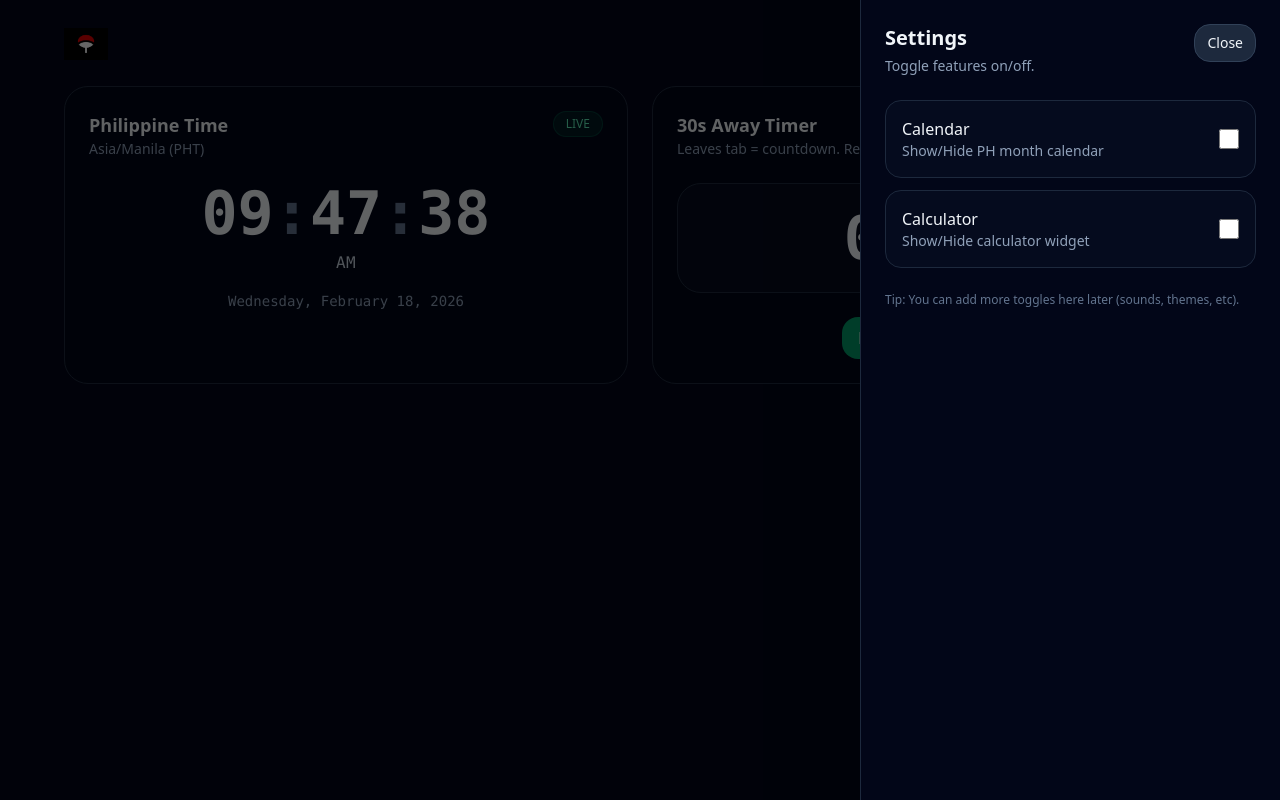
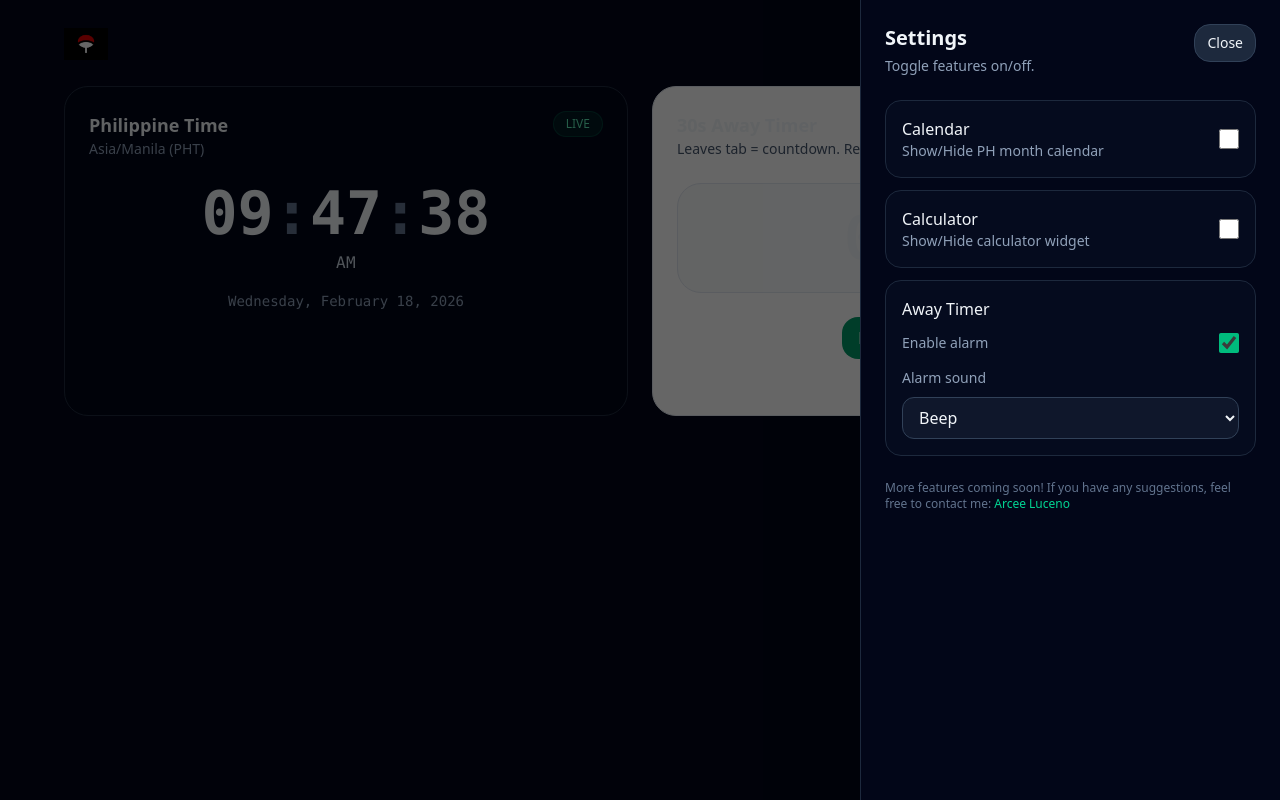
Before and after one commit to arceeluceno13/projectclock, a React (Vite) app: page / in a window 1280 px wide. Both pictures are taken after a click on the button "Settings". Built offline with nearby package versions, Linux system fonts and the light colour scheme.

Commit message:
Add alarm sound functionality to AwayTimer30s and SettingsPanel

```diff
--- a/src/App.tsx
+++ b/src/App.tsx
@@ -5,11 +5,16 @@ import PHCalendar from "./components/PHCalendar";
 import Calculator from "./components/Calculator";
 import SettingsPanel from "./components/SettingsPanel";
 import uchiha from "./assets/uchiha.jpg";
+import type { AlarmSound } from "./utils/alarmSounds";
+
 
 export default function App() {
   const [settingsOpen, setSettingsOpen] = useState<boolean>(false);
   const [showCalendar, setShowCalendar] = useState<boolean>(false);
   const [showCalculator, setShowCalculator] = useState<boolean>(false);
+  const [awayTimerEnabled, setAwayTimerEnabled] = useState(true);
+  const [awayTimerAlarmEnabled, setAwayTimerAlarmEnabled] = useState(true);
+  const [awayTimerAlarmSound, setAwayTimerAlarmSound] = useState<AlarmSound>("beep");
 
   return (
     <div className="min-h-screen bg-slate-950 text-slate-100 p-6">
@@ -17,11 +22,11 @@ export default function App() {
         <header className="mb-6 flex flex-wrap items-center justify-between gap-4">
           <div>
             <h1 className="text-2xl sm:text-3xl font-semibold">
-                <img
-                  src={uchiha}
-                  alt="Uchiha"
-                  className="inline-block w-11 h-8 mr-2 -mt-1"
-                />
+              <img
+                src={uchiha}
+                alt="Uchiha"
+                className="inline-block w-11 h-8 mr-2 -mt-1"
+              />
             </h1>
           </div>
 
@@ -35,7 +40,10 @@ export default function App() {
 
         <div className="grid grid-cols-1 lg:grid-cols-2 gap-6">
           <PhilippineClock />
-          <AwayTimer30s />
+          <AwayTimer30s
+            alarmEnabled={awayTimerAlarmEnabled}
+            alarmSound={awayTimerAlarmSound}
+          />
           {showCalendar ? <PHCalendar /> : null}
 
 
@@ -53,6 +61,12 @@ export default function App() {
         setShowCalendar={setShowCalendar}
         showCalculator={showCalculator}
         setShowCalculator={setShowCalculator}
+        awayTimerEnabled={awayTimerEnabled}
+        setAwayTimerEnabled={setAwayTimerEnabled}
+        awayTimerAlarmEnabled={awayTimerAlarmEnabled}
+        setAwayTimerAlarmEnabled={setAwayTimerAlarmEnabled}
+        awayTimerAlarmSound={awayTimerAlarmSound}
+        setAwayTimerAlarmSound={setAwayTimerAlarmSound}
       />
     </div>
   );
--- a/src/components/AwayTimer30s.tsx
+++ b/src/components/AwayTimer30s.tsx
@@ -1,84 +1,47 @@
 import { useEffect, useMemo, useRef, useState } from "react";
+import type { AlarmSound } from "../utils/alarmSounds";
+import { playTimeUp, playWarningTick } from "../utils/alarmSounds";
 
 const DEFAULT_MS = 30_000;
 const WARNING_SECONDS = 3;
 
 const pad2 = (n: number): string => String(n).padStart(2, "0");
 
-// Extend Window typing for Safari
-declare global {
-  interface Window {
-    webkitAudioContext?: typeof AudioContext;
-  }
-}
+type AwayTimer30sProps = {
+  alarmEnabled: boolean;
+  alarmSound: AlarmSound;
+};
 
-function playBeep(freq = 880, durationMs = 200): void {
-  const AudioCtx = window.AudioContext || window.webkitAudioContext;
-  if (!AudioCtx) return;
-
-  const ctx = new AudioCtx();
-  const osc = ctx.createOscillator();
-  const gain = ctx.createGain();
-
-  osc.type = "sine";
-  osc.frequency.value = freq;
-  gain.gain.value = 0.0001;
-
-  osc.connect(gain);
-  gain.connect(ctx.destination);
-
-  const t = ctx.currentTime;
-  gain.gain.exponentialRampToValueAtTime(0.25, t + 0.01);
-  gain.gain.exponentialRampToValueAtTime(0.0001, t + durationMs / 1000);
-
-  osc.start();
-  osc.stop(t + durationMs / 1000);
-
-  osc.onended = () => {
-    ctx.close().catch(() => {});
-  };
-}
-
-export default function AwayTimer30s() {
+export default function AwayTimer30s({ alarmEnabled, alarmSound }: AwayTimer30sProps) {
   const [enabled, setEnabled] = useState<boolean>(true);
   const [remainingMs, setRemainingMs] = useState<number>(DEFAULT_MS);
   const [away, setAway] = useState<boolean>(false);
   const [finished, setFinished] = useState<boolean>(false);
 
-  // ✅ Fix ref types
   const intervalRef = useRef<number | null>(null);
   const lastRef = useRef<number | null>(null);
   const lastWarnedSecond = useRef<number | null>(null);
 
   const remaining = useMemo(() => {
     const totalSec = Math.max(0, Math.ceil(remainingMs / 1000));
-    return {
-      mm: Math.floor(totalSec / 60),
-      ss: totalSec % 60,
-      totalSec,
-    };
+    return { mm: Math.floor(totalSec / 60), ss: totalSec % 60, totalSec };
   }, [remainingMs]);
 
-  const isWarning =
-    enabled && away && remaining.totalSec > 0 && remaining.totalSec <= WARNING_SECONDS;
+  const isWarning = enabled && away && remaining.totalSec > 0 && remaining.totalSec <= WARNING_SECONDS;
 
-  // Detect away
+  // Detect away (mouse leave OR tab hidden)
   useEffect(() => {
     const onMouseOver = (): void => setAway(false);
 
     const onMouseOut = (e: MouseEvent): void => {
-      // relatedTarget === null -> left window
       if ((e as any).relatedTarget === null) setAway(true);
     };
 
-    const onVisibility = (): void => {
-      setAway(document.visibilityState !== "visible");
-    };
+    const onVisibility = (): void => setAway(document.visibilityState !== "visible");
 
     document.addEventListener("mouseover", onMouseOver);
     document.addEventListener("mouseout", onMouseOut);
     document.addEventListener("visibilitychange", onVisibility);
-
     onVisibility();
 
     return () => {
@@ -97,7 +60,7 @@ export default function AwayTimer30s() {
     }
   }, [away]);
 
-  // Reset if disabled
+  // Reset if timer disabled
   useEffect(() => {
     if (!enabled) {
       setRemainingMs(DEFAULT_MS);
@@ -106,7 +69,7 @@ export default function AwayTimer30s() {
     }
   }, [enabled]);
 
-  // Countdown
+  // Countdown loop
   useEffect(() => {
     const shouldRun = enabled && away && remainingMs > 0 && !finished;
 
@@ -137,68 +100,65 @@ export default function AwayTimer30s() {
     };
   }, [enabled, away, remainingMs, finished]);
 
-  // Warning beeps at 3,2,1
+  // Warning ticks
   useEffect(() => {
     if (!isWarning) return;
+    if (!alarmEnabled) return;
 
     if (lastWarnedSecond.current !== remaining.totalSec) {
       lastWarnedSecond.current = remaining.totalSec;
-      playBeep(1000, 150);
+      playWarningTick(alarmSound, remaining.totalSec);
     }
-  }, [isWarning, remaining.totalSec]);
+  }, [isWarning, remaining.totalSec, alarmEnabled, alarmSound]);
 
   // Final alarm at 0
   useEffect(() => {
     if (enabled && away && remaining.totalSec === 0 && !finished) {
       setFinished(true);
-      playBeep(600, 1000);
+      if (alarmEnabled) playTimeUp(alarmSound);
     }
-  }, [enabled, away, remaining.totalSec, finished]);
+  }, [enabled, away, remaining.totalSec, finished, alarmEnabled, alarmSound]);
 
   return (
-    <div className="rounded-3xl border border-slate-800 bg-slate-950/40 p-6">
+    <div className="rounded-3xl border border-slate-200 bg-white p-6 dark:border-slate-800 dark:bg-slate-950/40">
       <div className="flex items-start justify-between gap-4">
         <div>
           <h2 className="text-lg font-semibold">30s Away Timer</h2>
-          <p className="text-slate-400 text-sm">Leaves tab = countdown. Return = reset.</p>
+          <p className="text-slate-600 dark:text-slate-400 text-sm">
+            Leaves tab = countdown. Return = reset.
+          </p>
         </div>
-
+        <div className="items-center">
           <span
             className={[
               "text-xs px-3 py-1 rounded-full border",
               enabled
-              ? "bg-emerald-500/10 text-emerald-300 border-emerald-500/20"
-              : "bg-slate-500/10 text-slate-300 border-slate-500/20",
+                ? "bg-emerald-500/10 text-emerald-700 border-emerald-500/20 dark:text-emerald-300"
+                : "bg-slate-500/10 text-slate-700 border-slate-500/20 dark:text-slate-300",
             ].join(" ")}
           >
             {enabled ? "ENABLED" : "DISABLED"}
           </span>
         </div>
+      </div>
 
       <div
         className={[
           "mt-6 rounded-3xl border p-6 text-center font-mono transition-all duration-200",
-          isWarning ? "border-red-500 bg-red-500/10 animate-pulse" : "border-slate-800 bg-slate-900/30",
+          isWarning
+            ? "border-red-500 bg-red-500/10 animate-pulse"
+            : "border-slate-200 bg-slate-50 dark:border-slate-800 dark:bg-slate-900/30",
         ].join(" ")}
       >
-        <div
-          className={[
-            "text-5xl sm:text-6xl font-bold tabular-nums transition-colors",
-            isWarning ? "text-red-400" : "",
-          ].join(" ")}
-        >
+        <div className={["text-5xl sm:text-6xl font-bold tabular-nums", isWarning ? "text-red-500" : ""].join(" ")}>
           {pad2(remaining.mm)}:{pad2(remaining.ss)}
         </div>
 
-        {isWarning && (
-          <div className="mt-3 text-red-400 font-semibold">⚠ {remaining.totalSec} seconds left!</div>
-        )}
-
-        {finished && away && enabled && (
-          <div className="mt-4 text-rose-400 font-semibold">⏰ Time’s up!</div>
-        )}
+        {isWarning && <div className="mt-3 text-red-500 font-semibold">⚠ {remaining.totalSec} seconds left!</div>}
+        {finished && away && enabled && <div className="mt-4 text-rose-500 font-semibold">⏰ Time’s up!</div>}
       </div>
 
+      {/* ✅ Buttons stay here */}
       <div className="mt-6 flex gap-3 justify-center">
         <button
           onClick={() => setEnabled(true)}
@@ -214,6 +174,10 @@ export default function AwayTimer30s() {
           Disable
         </button>
       </div>
+
+      <div className="flex mt-4 text-xs text-slate-500 justify-center">
+        Alarm: <span className="text-slate-300">{alarmEnabled ? alarmSound : "OFF"}</span>
+      </div>
     </div>
   );
 }
--- a/src/components/SettingsPanel.tsx
+++ b/src/components/SettingsPanel.tsx
@@ -1,3 +1,5 @@
+import type { AlarmSound } from "../utils/alarmSounds";
+
 type SettingsPanelProps = {
   open: boolean;
   onClose: () => void;
@@ -7,6 +9,15 @@ type SettingsPanelProps = {
 
   showCalculator: boolean;
   setShowCalculator: (v: boolean) => void;
+
+  awayTimerEnabled: boolean;
+  setAwayTimerEnabled: (v: boolean) => void;
+
+  awayTimerAlarmEnabled: boolean;
+  setAwayTimerAlarmEnabled: (v: boolean) => void;
+
+  awayTimerAlarmSound: AlarmSound;
+  setAwayTimerAlarmSound: (v: AlarmSound) => void;
 };
 
 export default function SettingsPanel({
@@ -16,6 +27,12 @@ export default function SettingsPanel({
   setShowCalendar,
   showCalculator,
   setShowCalculator,
+  awayTimerEnabled,
+  setAwayTimerEnabled,
+  awayTimerAlarmEnabled,
+  setAwayTimerAlarmEnabled,
+  awayTimerAlarmSound,
+  setAwayTimerAlarmSound,
 }: SettingsPanelProps) {
   if (!open) return null;
 
@@ -29,7 +46,7 @@ export default function SettingsPanel({
       />
 
       {/* Panel */}
-      <div className="absolute right-0 top-0 h-full w-full sm:w-[420px] bg-slate-950 border-l border-slate-800 p-6">
+      <div className="absolute right-0 top-0 h-full w-full sm:w-[420px] bg-slate-950 border-l border-slate-800 p-6 overflow-y-auto">
         <div className="flex items-start justify-between gap-4">
           <div>
             <h2 className="text-xl font-semibold">Settings</h2>
@@ -71,10 +88,45 @@ export default function SettingsPanel({
               className="h-5 w-5 accent-emerald-500"
             />
           </label>
+
+          <div className="rounded-2xl border border-slate-800 bg-slate-900/30 p-4 space-y-3">
+            <div className="font-medium">Away Timer</div>
+
+            <label className="flex items-center justify-between gap-4">
+              <span className="text-sm text-slate-400">Enable alarm</span>
+              <input
+                type="checkbox"
+                checked={awayTimerAlarmEnabled}
+                onChange={(e) => setAwayTimerAlarmEnabled(e.target.checked)}
+                className="h-5 w-5 accent-emerald-500"
+              />
+            </label>
+
+            <label className="block">
+              <span className="text-sm text-slate-400">Alarm sound</span>
+              <select
+                value={awayTimerAlarmSound}
+                onChange={(e) => setAwayTimerAlarmSound(e.target.value as AlarmSound)}
+                className="mt-2 w-full rounded-xl bg-slate-900 border border-slate-700 px-3 py-2 outline-none"
+                disabled={!awayTimerAlarmEnabled}
+              >
+                <option value="beep">Beep</option>
+                <option value="chime">Chime</option>
+                <option value="siren">Siren</option>
+                <option value="none">None</option>
+              </select>
+            </label>
+          </div>
         </div>
 
         <p className="mt-6 text-xs text-slate-500">
-          Tip: You can add more toggles here later (sounds, themes, etc).
+          More features coming soon! If you have any suggestions, feel free to contact me:{" "}
+          <a
+            href="mailto:lucenoarcee0@gmail.com"
+            className="text-emerald-400 hover:text-emerald-300"
+          >
+            Arcee Luceno
+          </a>
         </p>
       </div>
     </div>
--- /dev/null
+++ b/src/utils/alarmSounds.ts
@@ -0,0 +1,88 @@
+export type AlarmSound = "beep" | "chime" | "siren" | "none";
+
+declare global {
+  interface Window {
+    webkitAudioContext?: typeof AudioContext;
+  }
+}
+
+function withAudioCtx(fn: (ctx: AudioContext, t0: number) => void): void {
+  const AudioCtx = window.AudioContext || window.webkitAudioContext;
+  if (!AudioCtx) return;
+
+  const ctx = new AudioCtx();
+  const t0 = ctx.currentTime;
+
+  try {
+    fn(ctx, t0);
+  } finally {
+    // close after a short delay (let sound finish)
+    setTimeout(() => {
+      ctx.close().catch(() => {});
+    }, 1500);
+  }
+}
+
+function beep(ctx: AudioContext, t: number, freq: number, dur: number, gainValue = 0.22) {
+  const osc = ctx.createOscillator();
+  const gain = ctx.createGain();
+  osc.type = "sine";
+  osc.frequency.value = freq;
+
+  gain.gain.setValueAtTime(0.0001, t);
+  gain.gain.exponentialRampToValueAtTime(gainValue, t + 0.01);
+  gain.gain.exponentialRampToValueAtTime(0.0001, t + dur);
+
+  osc.connect(gain);
+  gain.connect(ctx.destination);
+
+  osc.start(t);
+  osc.stop(t + dur);
+}
+
+export function playWarningTick(sound: AlarmSound, secondsLeft: number): void {
+  if (sound === "none") return;
+
+  // short tick on 3,2,1
+  withAudioCtx((ctx, t0) => {
+    const base = t0;
+    if (sound === "beep") beep(ctx, base, 1100, 0.12, 0.18);
+    else if (sound === "chime") beep(ctx, base, 880 + (3 - secondsLeft) * 120, 0.10, 0.16);
+    else if (sound === "siren") beep(ctx, base, 1400, 0.08, 0.14);
+  });
+}
+
+export function playTimeUp(sound: AlarmSound): void {
+  if (sound === "none") return;
+
+  withAudioCtx((ctx, t0) => {
+    if (sound === "beep") {
+      // long low beep
+      beep(ctx, t0, 600, 0.9, 0.25);
+    } else if (sound === "chime") {
+      // pleasant 3-note chime
+      beep(ctx, t0 + 0.00, 784, 0.18, 0.22);
+      beep(ctx, t0 + 0.22, 988, 0.18, 0.22);
+      beep(ctx, t0 + 0.44, 1175, 0.22, 0.22);
+    } else if (sound === "siren") {
+      // siren sweep
+      const osc = ctx.createOscillator();
+      const gain = ctx.createGain();
+      osc.type = "sine";
+      gain.gain.value = 0.0001;
+
+      osc.connect(gain);
+      gain.connect(ctx.destination);
+
+      const t = t0;
+      gain.gain.exponentialRampToValueAtTime(0.22, t + 0.02);
+      osc.frequency.setValueAtTime(600, t);
+      osc.frequency.linearRampToValueAtTime(1400, t + 0.35);
+      osc.frequency.linearRampToValueAtTime(600, t + 0.70);
+      gain.gain.exponentialRampToValueAtTime(0.0001, t + 0.95);
+
+      osc.start(t);
+      osc.stop(t + 1.0);
+    }
+  });
+}
```
Lines whose indentation alone changed are shown as unchanged.
